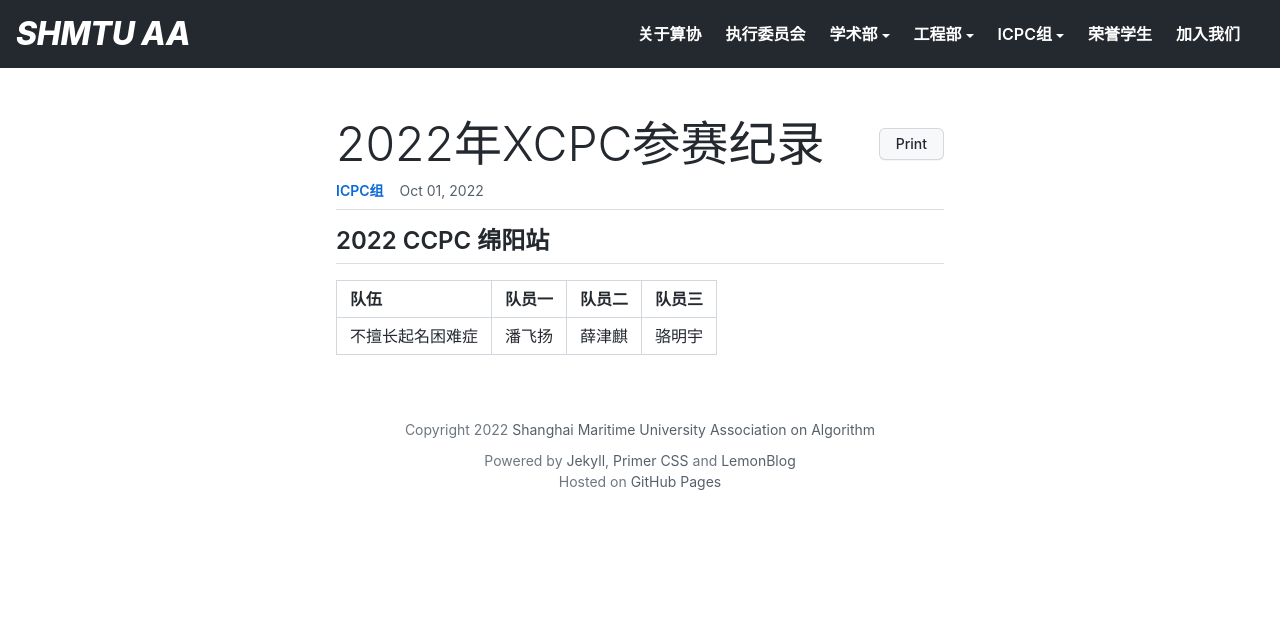
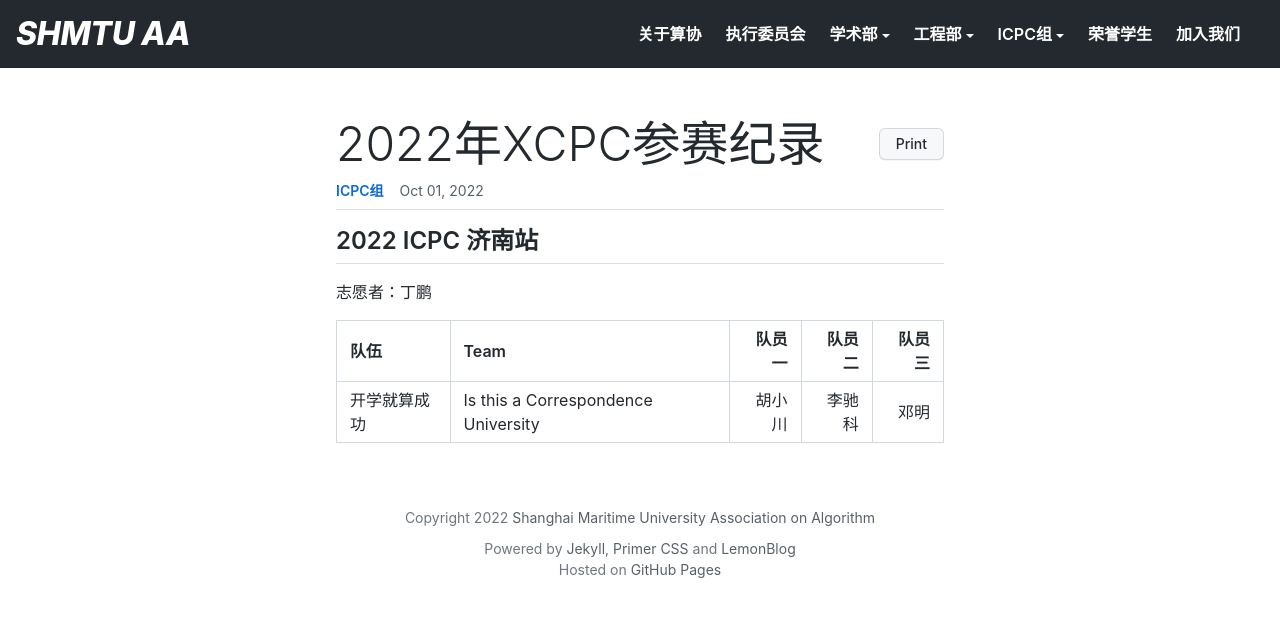
Before and after one commit to shmtuaa/shmtuaa.org, a Jekyll site: the page built from _posts/2022-10-01-ICPC-contest-record-2022.md, in a window 1280 px wide. Shown: the top 617 px of the page. Built offline with Jekyll 4.4.1, drawn with Linux system fonts in a browser that asks for light colours.

Commit message:
UPD team

```diff
--- a/_posts/2022-10-01-ICPC-contest-record-2022.md
+++ b/_posts/2022-10-01-ICPC-contest-record-2022.md
@@ -6,8 +6,11 @@ layout: post
 excerpt: 这里记录ICPC Group在2022年XCPC区域赛及以上的参赛队伍。
 ---
 
-## 2022 CCPC 绵阳站
 
-| 队伍       | 队员一 | 队员二 | 队员三 |
-|:---------|----:|----:|----:|
-| 不擅长起名困难症 | 潘飞扬 | 薛津麒 | 骆明宇 |
+## 2022 ICPC 济南站
+
+志愿者：丁鹏
+
+| 队伍     | Team                                | 队员一 | 队员二 | 队员三 |
+|:-------|:------------------------------------|----:|----:|----:|
+| 开学就算成功 | Is this a Correspondence University | 胡小川 | 李驰科 |  邓明 |
```
